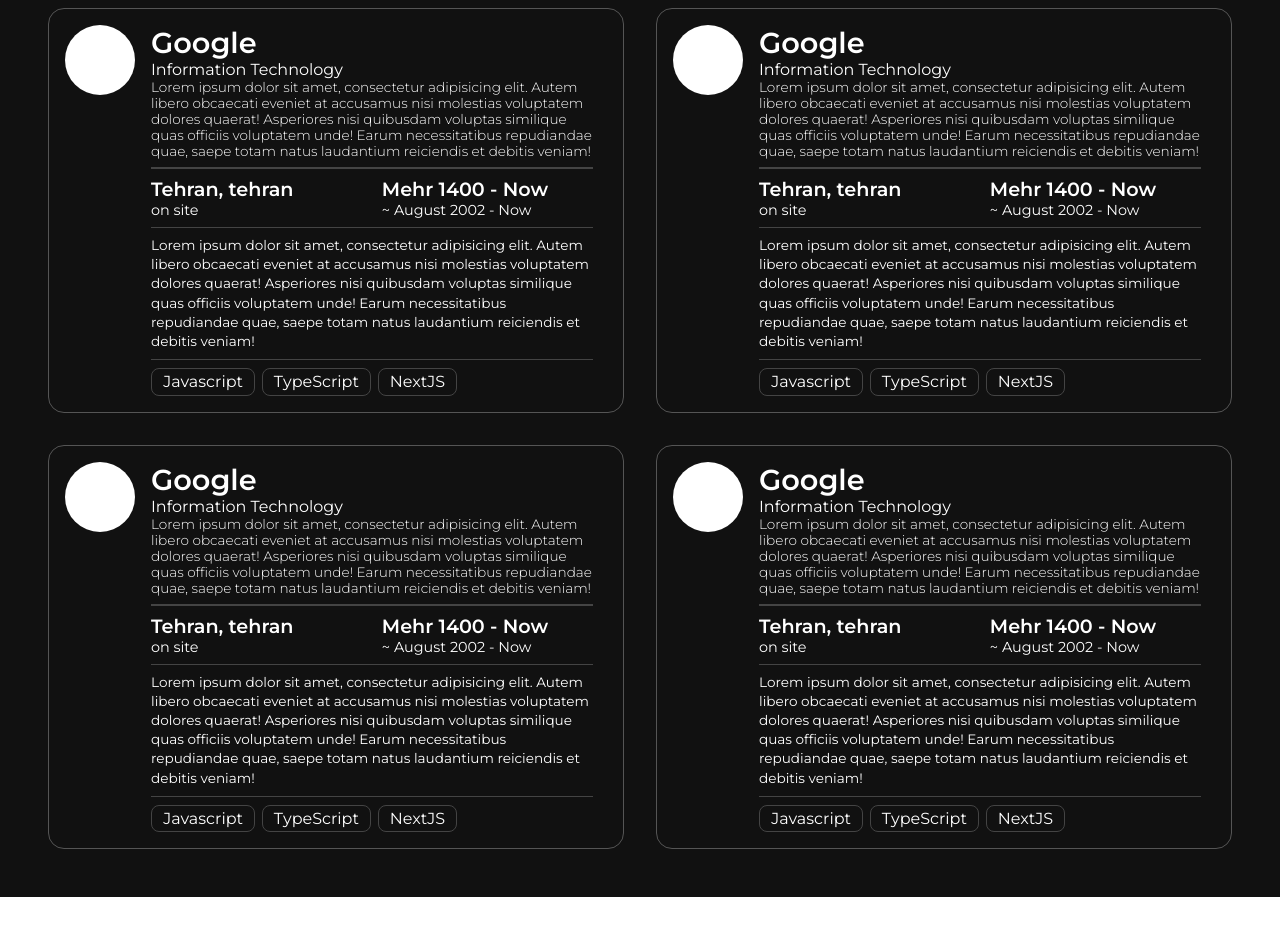
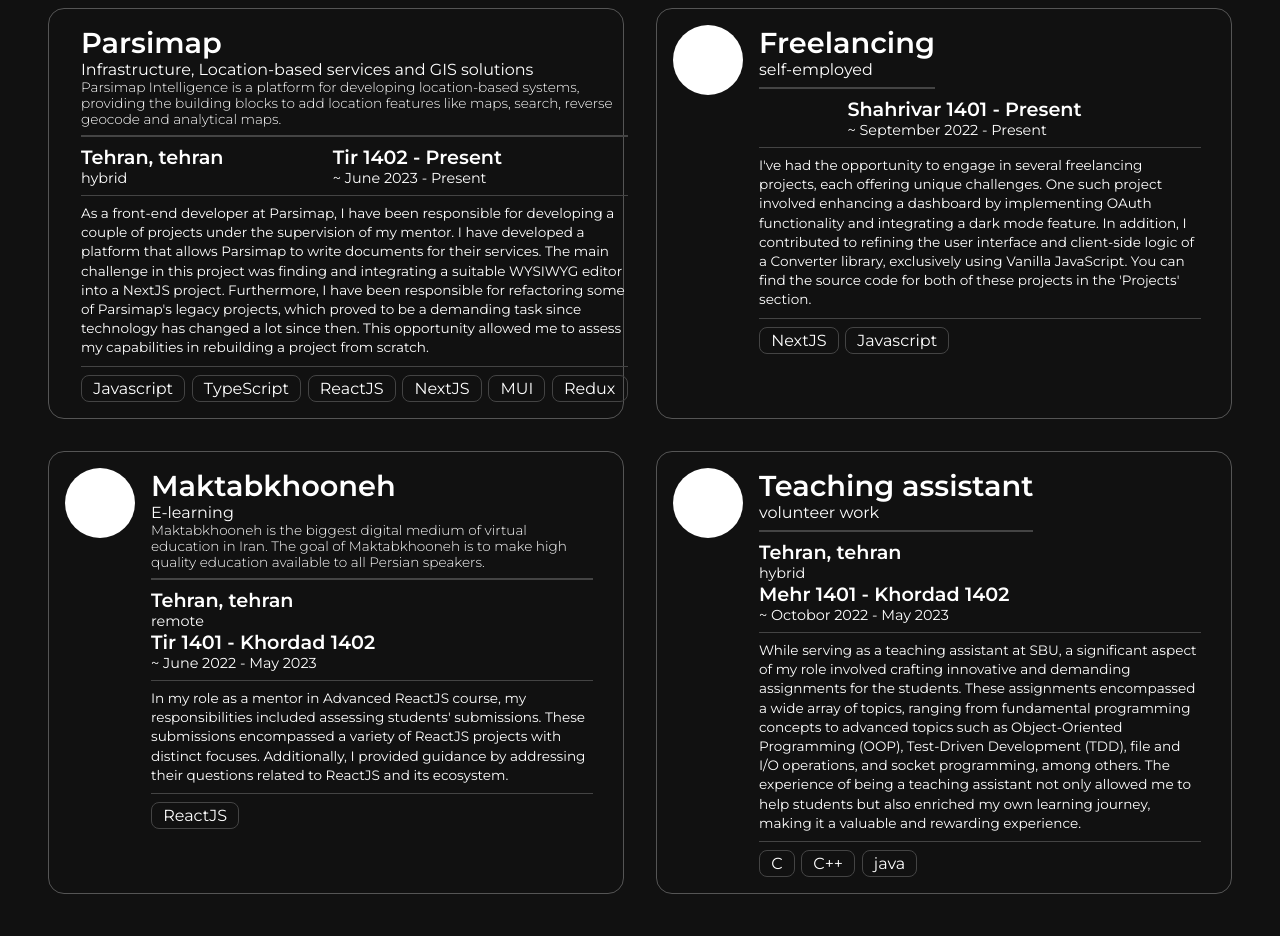
Before and after one commit to alivarastepour/Who_Am_I, a Next.js app: page / in a window 1280 px wide. Shown: the part 2340-3276 px from the top of the page. Before the commit the page ends 3237 px from the top, so only its background shows below. Built offline with nearby package versions, Linux system fonts and the light colour scheme.

Commit message:
added real data for Experience section

```diff
--- a/components/Experience/data.ts
+++ b/components/Experience/data.ts
@@ -1,30 +1,95 @@
-const EXPERIENCE_DATA_TEMP = {
-  id: 0,
-  duration: {
-    georgian: "august 2002 - now",
-    jalali: "mehr 1400 - now",
+export const EXPERIENCE_DATA = [
+  {
+    id: 0,
+    duration: {
+      georgian: "june 2023 - present",
+      jalali: "tir 1402 - present",
+    },
+    company: {
+      name: "Parsimap",
+      homepage: "https://www.parsimap.ir/",
+      logo: "/parsimap-logo.svg",
+      industry: "Infrastructure, Location-based services and GIS solutions",
+      about: `Parsimap Intelligence is a platform for developing location-based systems,
+    providing the building blocks to add location features like maps, search, reverse geocode and
+    analytical maps.`,
+    },
+    location: {
+      region: "Tehran, tehran",
+      type: "hybrid",
+    },
+    description:
+      "As a front-end developer at Parsimap, I have been responsible for developing a couple of projects under the supervision of my mentor. I have developed a platform that allows Parsimap to write documents for their services. The main challenge in this project was finding and integrating a suitable WYSIWYG editor into a NextJS project. Furthermore, I have been responsible for refactoring some of Parsimap's legacy projects, which proved to be a demanding task since technology has changed a lot since then. This opportunity allowed me to assess my capabilities in rebuilding a project from scratch.",
+    techStack: [
+      "Javascript",
+      "TypeScript",
+      "ReactJS",
+      "NextJS",
+      "MUI",
+      "Redux",
+    ],
   },
-  company: {
-    name: "Google",
-    homepage: "www.google.com",
-    logo: "/temp.jpg",
-    industry: "Information Technology",
-    about: `Lorem ipsum dolor sit amet, consectetur adipisicing elit. Autem libero
-      obcaecati eveniet at accusamus nisi molestias voluptatem dolores quaerat!
-      Asperiores nisi quibusdam voluptas similique quas officiis voluptatem
-      unde! Earum necessitatibus repudiandae quae, saepe totam natus laudantium
-      reiciendis et debitis veniam!`,
+  {
+    id: 1,
+    duration: {
+      georgian: "september 2022 - present",
+      jalali: "shahrivar 1401 - present",
+    },
+    company: {
+      name: "Freelancing",
+      homepage: undefined,
+      logo: "/freelancing-logo.svg",
+      industry: "self-employed",
+      about: "",
+    },
+    location: {
+      region: undefined,
+      type: undefined,
+    },
+    description:
+      "I've had the opportunity to engage in several freelancing projects, each offering unique challenges. One such project involved enhancing a dashboard by implementing OAuth functionality and integrating a dark mode feature. In addition, I contributed to refining the user interface and client-side logic of a Converter library, exclusively using Vanilla JavaScript. You can find the source code for both of these projects in the 'Projects' section.",
+    techStack: ["NextJS", "Javascript"],
   },
-  location: {
-    region: "Tehran, tehran",
-    type: "on site",
+  {
+    id: 2,
+    duration: {
+      georgian: "june 2022 - may 2023",
+      jalali: "tir 1401 - khordad 1402",
+    },
+    company: {
+      name: "Maktabkhooneh",
+      homepage: "https://maktabkhooneh.org/",
+      logo: "/maktabkhooneh-logo.webp",
+      industry: "E-learning",
+      about: `Maktabkhooneh is the biggest digital medium of virtual education in Iran. The goal of Maktabkhooneh is to make high quality education available to all Persian speakers.`,
+    },
+    location: {
+      region: "Tehran, tehran",
+      type: "remote",
+    },
+    description:
+      "In my role as a mentor in Advanced ReactJS course, my responsibilities included assessing students' submissions. These submissions encompassed a variety of ReactJS projects with distinct focuses. Additionally, I provided guidance by addressing their questions related to ReactJS and its ecosystem.",
+    techStack: ["ReactJS"],
   },
-  description: `Lorem ipsum dolor sit amet, consectetur adipisicing elit. Autem libero
-      obcaecati eveniet at accusamus nisi molestias voluptatem dolores quaerat!
-      Asperiores nisi quibusdam voluptas similique quas officiis voluptatem
-      unde! Earum necessitatibus repudiandae quae, saepe totam natus laudantium
-      reiciendis et debitis veniam!`,
-  techStack: ["Javascript", "TypeScript", "NextJS"],
-};
-
-export const EXPERIENCE_DATA = Array(4).fill(EXPERIENCE_DATA_TEMP);
+  {
+    id: 3,
+    duration: {
+      georgian: "octobor 2022 - may 2023",
+      jalali: "mehr 1401 - khordad 1402",
+    },
+    company: {
+      name: "Teaching assistant",
+      homepage: "https://www.sbu.ac.ir/",
+      logo: "/sbu-logo.png",
+      industry: "volunteer work",
+      about: "",
+    },
+    location: {
+      region: "Tehran, tehran",
+      type: "hybrid",
+    },
+    description:
+      "While serving as a teaching assistant at SBU, a significant aspect of my role involved crafting innovative and demanding assignments for the students. These assignments encompassed a wide array of topics, ranging from fundamental programming concepts to advanced topics such as Object-Oriented Programming (OOP), Test-Driven Development (TDD), file and I/O operations, and socket programming, among others. The experience of being a teaching assistant not only allowed me to help students but also enriched my own learning journey, making it a valuable and rewarding experience.",
+    techStack: ["C", "C++", "java"],
+  },
+];
```
